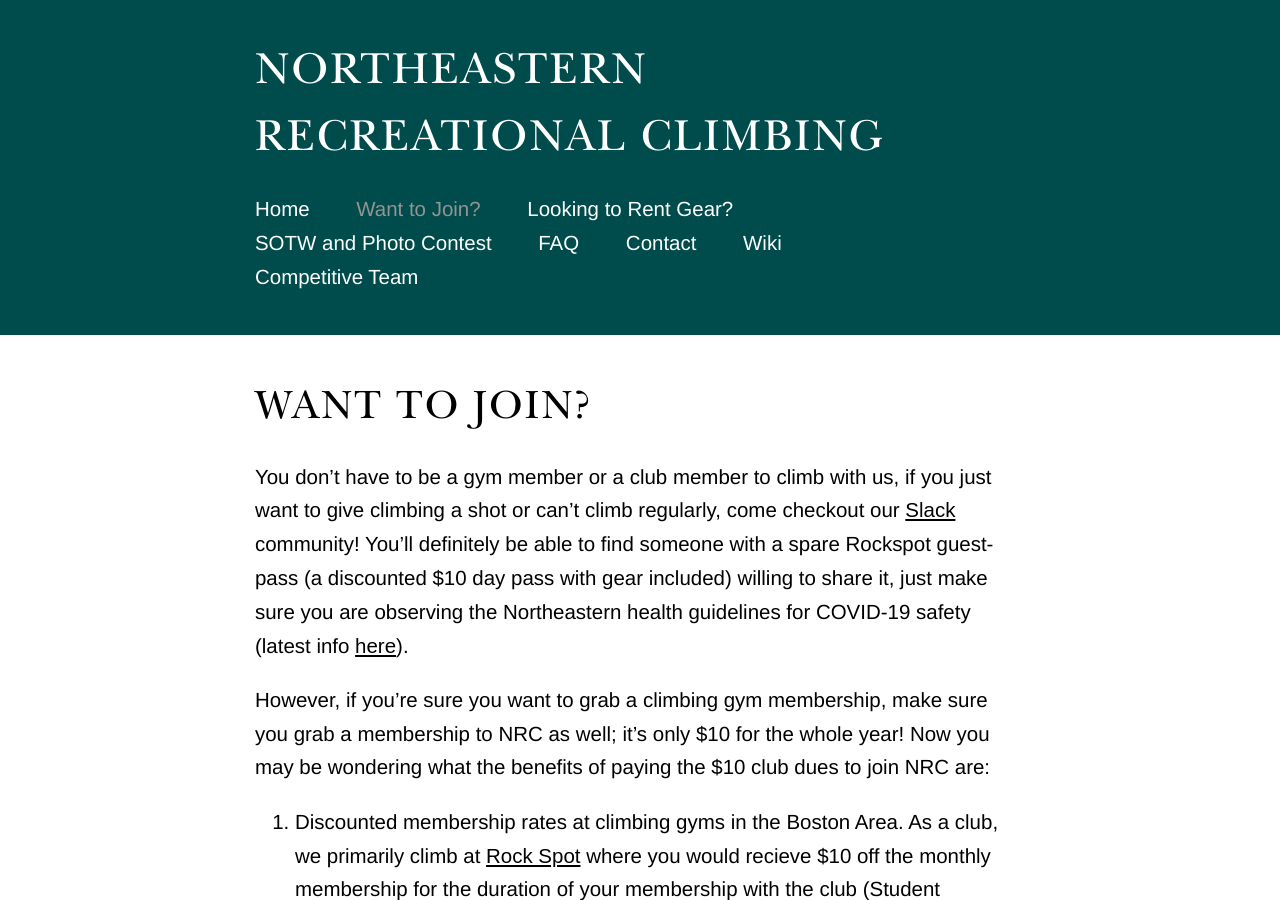
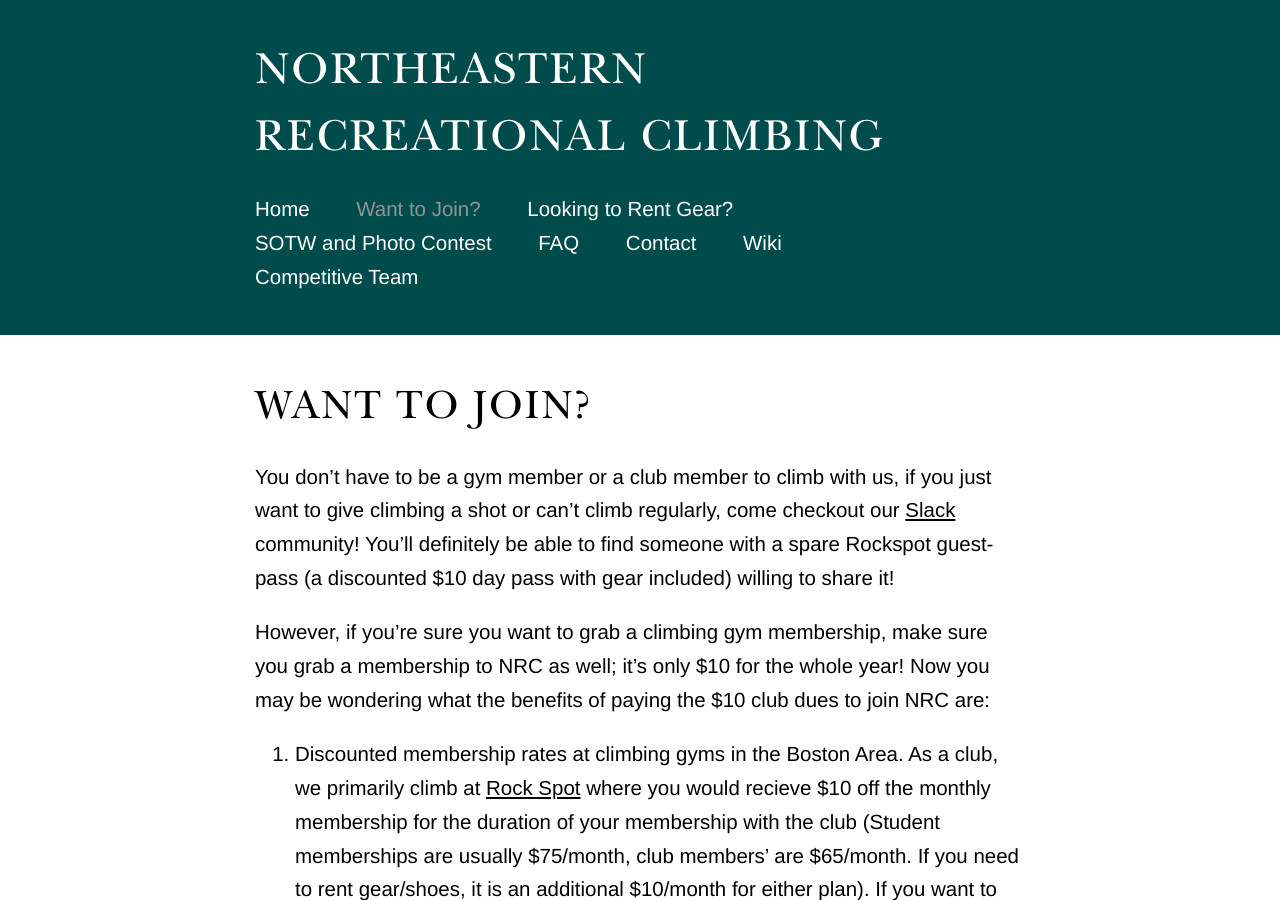
Before and after one commit to NortheasternClimbing/northeasternclimbing.github.io, a Jekyll site: the page built from nrc/want_to_join.md, in a window 1280 px wide and 900 px high. Built offline with Jekyll 4.4.1, drawn with Linux system fonts in a browser that asks for light colours.

Commit message:
Update want_to_join.md
remove covid policies

```diff
--- a/nrc/want_to_join.md
+++ b/nrc/want_to_join.md
@@ -2,7 +2,7 @@
 title: Want to Join?
 layout: nrc
 ---
-You don’t have to be a gym member or a club member to climb with us, if you just want to give climbing a shot or can't climb regularly, come checkout our [Slack](https://join.slack.com/t/nurecclimbing/shared_invite/enQtMjk1MDgxNzE5MjgzLTU1ZGIzZDIyZDM2NTY1YmJmZjQ4NTU3ZWM1NTdjNGVmNmRjN2EzNGY2YjhmODUxMTZhOTJhMjU1NGQ1MjY3ZjM) community! You'll definitely be able to find someone with a spare Rockspot guest-pass (a discounted $10 day pass with gear included) willing to share it, just make sure you are observing the Northeastern health guidelines for COVID-19 safety (latest info [here](https://news.northeastern.edu/coronavirus/reopening/frequently-asked-questions/)).
+You don’t have to be a gym member or a club member to climb with us, if you just want to give climbing a shot or can't climb regularly, come checkout our [Slack](https://join.slack.com/t/nurecclimbing/shared_invite/enQtMjk1MDgxNzE5MjgzLTU1ZGIzZDIyZDM2NTY1YmJmZjQ4NTU3ZWM1NTdjNGVmNmRjN2EzNGY2YjhmODUxMTZhOTJhMjU1NGQ1MjY3ZjM) community! You'll definitely be able to find someone with a spare Rockspot guest-pass (a discounted $10 day pass with gear included) willing to share it!
 
 However, if you're sure you want to grab a climbing gym membership, make sure you grab a membership to NRC as well; it's only $10 for the whole year! Now you may be wondering what the benefits of paying the $10 club dues to join NRC are:
 
```
